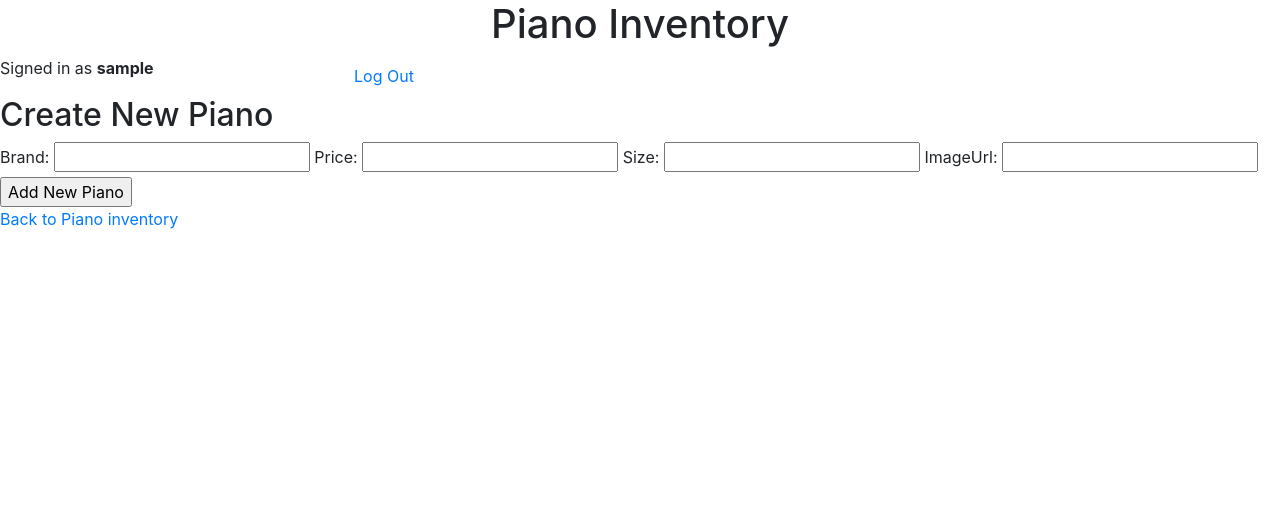
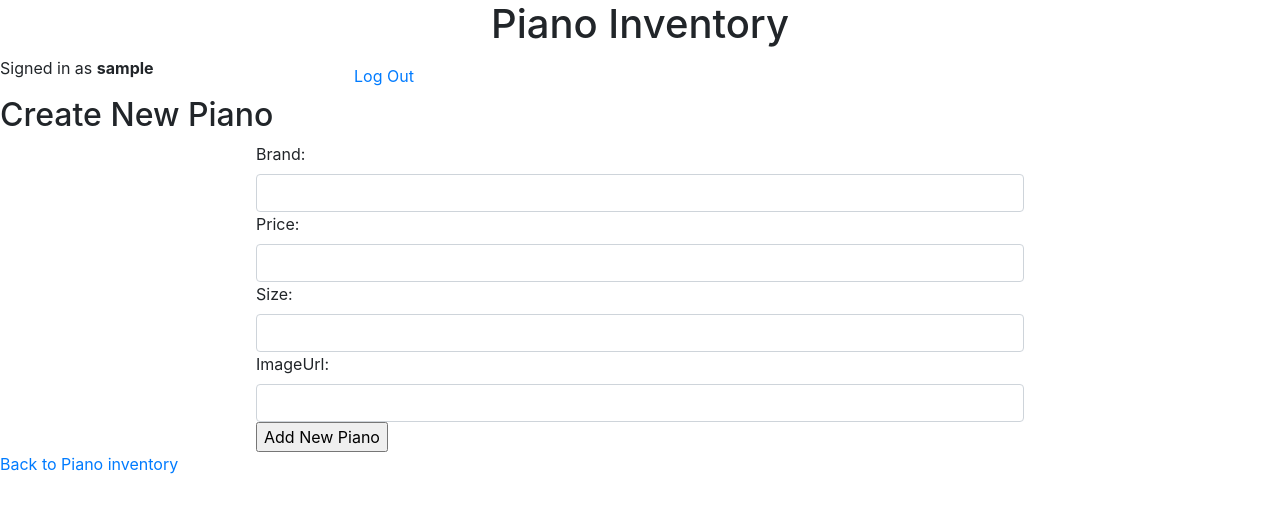
Before and after one commit to nolaProgramierer/Section6_Spr24, a Django app: page /add_piano in a window 1280 px wide. Shown: the top 513 px of the page. Run offline with Django 4.2, Linux system fonts and the light colour scheme; the visitor is signed in with stand-in values (Sample User, id 1).

Commit message:
style sync add piano

```diff
--- a/hybrid_piano_proj/piano_inventory/static/piano_inventory/styles.css
+++ b/hybrid_piano_proj/piano_inventory/static/piano_inventory/styles.css
@@ -37,3 +37,8 @@
 #index-react-link {
     font-size: 1.25em;
 }
+
+#add-piano-form {
+    margin: auto;
+    width: 60%;
+}
--- a/hybrid_piano_proj/piano_inventory/templates/piano_inventory/add_piano.html
+++ b/hybrid_piano_proj/piano_inventory/templates/piano_inventory/add_piano.html
@@ -4,7 +4,7 @@
 {% block body %}
 <h2>Create New Piano</h2>
 
-   <form action="{% url 'add_piano' %}" method="POST">
+   <form id="add-piano-form" action="{% url 'add_piano' %}" method="POST">
        {% csrf_token %}
        {{ form }}
        <input type="submit" value="Add New Piano">
--- a/hybrid_piano_proj/piano_inventory/views.py
+++ b/hybrid_piano_proj/piano_inventory/views.py
@@ -18,6 +18,14 @@ class AddPiano(ModelForm):
         model = Piano
         fields = ['brand', 'price', 'size', 'imageUrl']
 
+    # Add bootstrap to input fields of ModelForm
+    def __init__(self, *args, **kwargs):
+        super().__init__(*args, **kwargs)
+
+        # Loop through form fields and add a class for Bootstrap styling
+        for field_name, field in self.fields.items():
+            widget = field.widget
+            widget.attrs['class'] = widget.attrs.get('class', '') + ' form-control'
 
 def index(request):
     return render(request, "piano_inventory/index.html")
```
